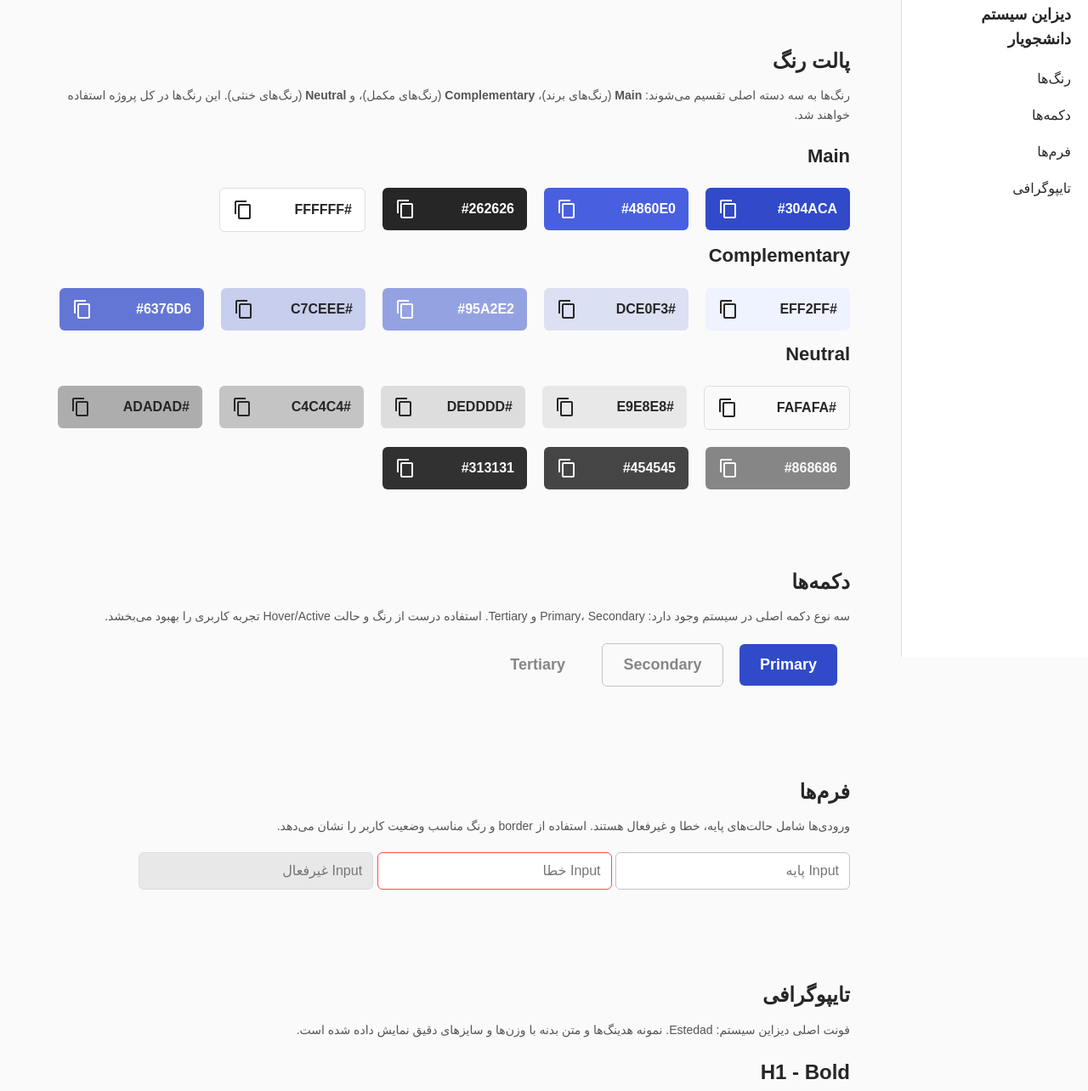
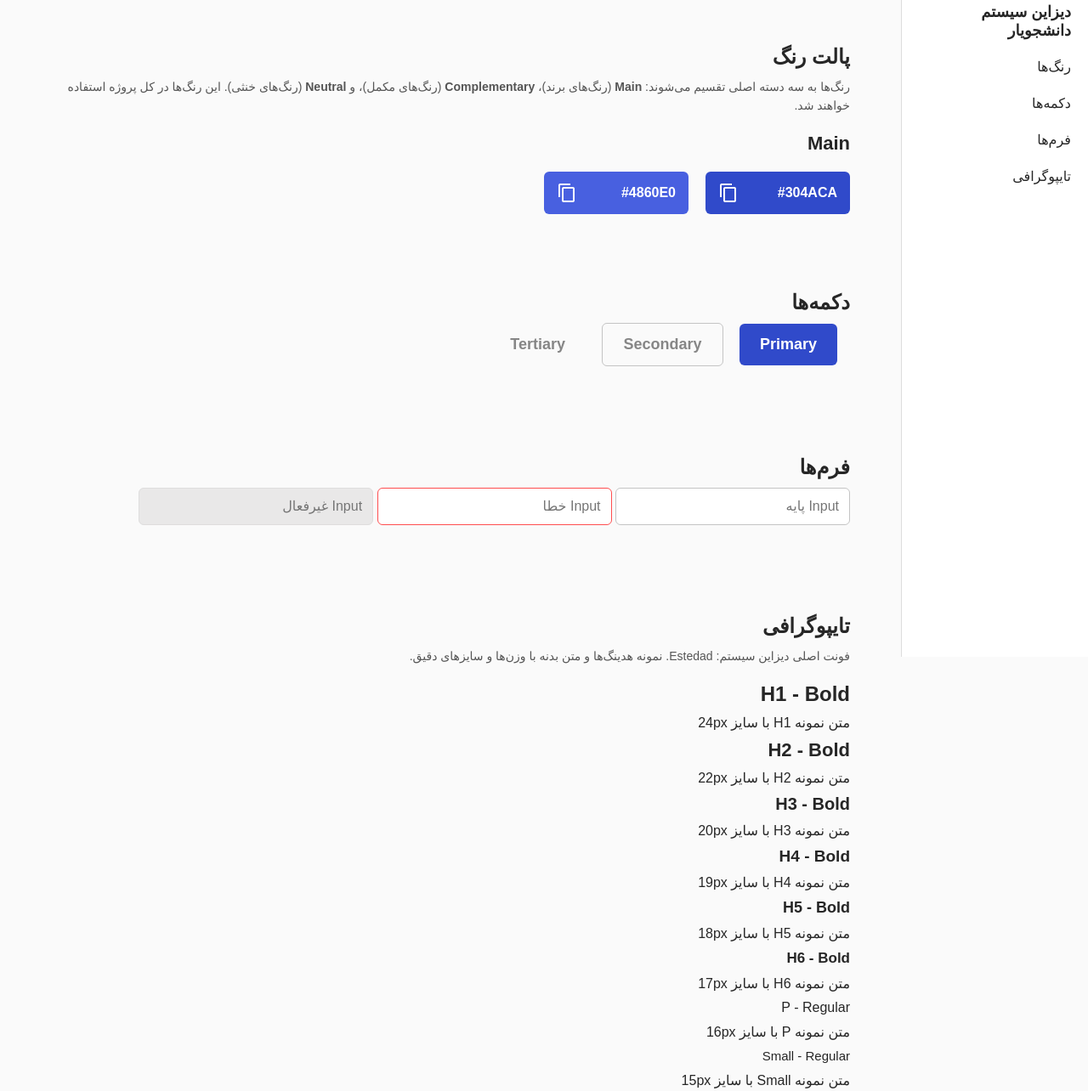
Before and after one commit to iamirthri/design-system, a plain HTML site: page index.html in a window 1280 px wide. Shown: the part 27-1311 px from the top of the page at 85% size. Drawn offline with Linux system fonts and the light colour scheme; a web font is replaced by a local one.

Commit message:
Update index.html

```diff
--- a/index.html
+++ b/index.html
@@ -19,25 +19,40 @@ body {
   background: #FAFAFA;
   color: #262626;
   display: flex;
+  flex-direction: column;
 }
+a { text-decoration: none; color: inherit; cursor: pointer; }
+section { padding: 40px 20px; }
+h1,h2,h3,h4,h5,h6,p,small { margin: 10px 0; }
 
-a { text-decoration: none; color: inherit; cursor: pointer; }
-
-section { padding: 40px 20px; }
-h1,h2,h3,h4,h5,h6,p,small { margin: 10px 0; line-height: 1.6; }
+/* ===========================
+   Header (Hamburger)
+=========================== */
+header {
+  display: none;
+  justify-content: space-between;
+  align-items: center;
+  background: #fff;
+  border-bottom: 1px solid #DDD;
+  padding: 15px 20px;
+}
+header h2 { margin:0; font-size: 18px; }
+.menu-toggle { font-size: 28px; cursor: pointer; }
 
 /* ===========================
    Sidebar
 =========================== */
 .sidebar {
   width: 220px;
-  position: fixed; top: 0; right: 0;
+  position: fixed; top: 0;
+  right: 0;
   height: 100vh;
   background: #fff;
   border-left: 1px solid #DDD;
   padding: 30px 20px;
   box-sizing: border-box;
   overflow-y: auto;
+  transition: transform 0.3s ease;
 }
 .sidebar h2 { font-size: 18px; margin-top: 0; }
 .sidebar a { display: block; padding: 12px 0; font-weight: 500; transition: 0.2s; }
@@ -60,45 +75,28 @@ h6 { font-size: 17px; font-weight:700; }
 p { font-size:16px; font-weight:400; }
 small { font-size:15px; font-weight:400; }
 .extra-small { font-size:14px; font-weight:400; }
-
-.section-description {
-  margin-bottom: 20px;
-  font-size: 14px;
-  color: #555;
-}
+.section-description { margin-bottom: 20px; font-size: 14px; color: #555; line-height: 1.6; }
 
 /* ===========================
    Color palette
 =========================== */
-.color-palette {
-  display: flex; flex-wrap: wrap;
-  gap: 20px;
-  margin-top: 20px;
-}
-
+.color-palette { display: flex; flex-wrap: wrap; gap: 20px; margin-top: 20px; }
 .color-box {
   width: 140px; height: 50px;
   display: flex; align-items: center; justify-content: space-between;
   padding: 0 15px; font-weight: bold;
   border-radius: 6px; color: #fff;
-  position: relative; font-size: 16px;
-  cursor: pointer;
+  position: relative; font-size: 16px; cursor: pointer;
   transition: transform 0.2s;
 }
 .color-box:hover { transform: scale(1.05); }
-
-/* Copy icon & feedback */
-.copy-icon {
-  display: inline-flex;
-  align-items: center;
-  position: relative;
-}
+.copy-icon { display: inline-flex; align-items: center; position: relative; }
 .copy-icon .fade-text {
   font-size: 12px;
   font-family: 'Estedad', sans-serif;
   color: #fff;
   position: absolute;
-  right: -60px; /* فاصله از آیکن */
+  right: -50px;
   top: 50%;
   transform: translateY(-50%);
   opacity: 0;
@@ -134,12 +132,8 @@ small { font-size:15px; font-weight:400; }
    Input fields
 =========================== */
 .input-field {
-  padding: 12px;
-  border-radius: 6px;
-  border: 1px solid #C4C4C4;
-  margin-bottom: 15px;
-  width: 250px;
-  transition: 0.2s; font-size:16px;
+  padding: 12px; border-radius: 6px; border: 1px solid #C4C4C4;
+  margin-bottom: 15px; width: 250px; transition: 0.2s; font-size:16px;
 }
 .input-field:focus { border-color: #304ACA; outline: none; }
 .input-field.error { border-color: #FF4D4F; }
@@ -166,12 +160,32 @@ small { font-size:15px; font-weight:400; }
 .neutral-454545 { background: #454545; color: #FAFAFA; }
 .neutral-313131 { background: #313131; color: #FAFAFA; }
 
+/* ===========================
+   Responsive
+=========================== */
+@media screen and (max-width: 768px) {
+  header { display: flex; }
+  .sidebar {
+    transform: translateX(100%);
+    width: 200px;
+    top: 0;
+    height: 100%;
+    z-index: 999;
+  }
+  .sidebar.open { transform: translateX(0); }
+  .main { margin-right: 0; padding: 20px; }
+}
 </style>
 </head>
 <body>
 
+<header>
+  <h2>دیزاین سیستم دانشجویار</h2>
+  <span class="material-icons menu-toggle" onclick="toggleMenu()">menu</span>
+</header>
+
 <!-- Sidebar -->
-<div class="sidebar">
+<div class="sidebar" id="sidebar">
   <h2>دیزاین سیستم دانشجویار</h2>
   <a href="#colors">رنگ‌ها</a>
   <a href="#buttons">دکمه‌ها</a>
@@ -186,9 +200,7 @@ small { font-size:15px; font-weight:400; }
 <section id="colors">
   <h1>پالت رنگ</h1>
   <p class="section-description">
-    رنگ‌ها به سه دسته اصلی تقسیم می‌شوند: <strong>Main</strong> (رنگ‌های برند)،
-    <strong>Complementary</strong> (رنگ‌های مکمل)، و <strong>Neutral</strong> (رنگ‌های خنثی).
-    این رنگ‌ها در کل پروژه استفاده خواهند شد.
+    رنگ‌ها به سه دسته اصلی تقسیم می‌شوند: <strong>Main</strong> (رنگ‌های برند)، <strong>Complementary</strong> (رنگ‌های مکمل)، و <strong>Neutral</strong> (رنگ‌های خنثی). این رنگ‌ها در کل پروژه استفاده خواهند شد.
   </p>
 
   <h2>Main</h2>
@@ -207,113 +219,12 @@ small { font-size:15px; font-weight:400; }
         <span class="fade-text">کپی شد!</span>
       </span>
     </div>
-    <div class="color-box main-262626">
-      #262626
-      <span class="copy-icon" onclick="copyColor(this, '#262626')">
-        <span class="material-icons">content_copy</span>
-        <span class="fade-text">کپی شد!</span>
-      </span>
-    </div>
-    <div class="color-box main-FFFFFF">
-      #FFFFFF
-      <span class="copy-icon" onclick="copyColor(this, '#FFFFFF')">
-        <span class="material-icons">content_copy</span>
-        <span class="fade-text">کپی شد!</span>
-      </span>
-    </div>
-  </div>
-
-  <h2>Complementary</h2>
-  <div class="color-palette">
-    <div class="color-box complementary-EFF2FF">#EFF2FF
-      <span class="copy-icon" onclick="copyColor(this, '#EFF2FF')">
-        <span class="material-icons">content_copy</span>
-        <span class="fade-text">کپی شد!</span>
-      </span>
-    </div>
-    <div class="color-box complementary-DCE0F3">#DCE0F3
-      <span class="copy-icon" onclick="copyColor(this, '#DCE0F3')">
-        <span class="material-icons">content_copy</span>
-        <span class="fade-text">کپی شد!</span>
-      </span>
-    </div>
-    <div class="color-box complementary-95A2E2">#95A2E2
-      <span class="copy-icon" onclick="copyColor(this, '#95A2E2')">
-        <span class="material-icons">content_copy</span>
-        <span class="fade-text">کپی شد!</span>
-      </span>
-    </div>
-    <div class="color-box complementary-C7CEEE">#C7CEEE
-      <span class="copy-icon" onclick="copyColor(this, '#C7CEEE')">
-        <span class="material-icons">content_copy</span>
-        <span class="fade-text">کپی شد!</span>
-      </span>
-    </div>
-    <div class="color-box complementary-6376D6">#6376D6
-      <span class="copy-icon" onclick="copyColor(this, '#6376D6')">
-        <span class="material-icons">content_copy</span>
-        <span class="fade-text">کپی شد!</span>
-      </span>
-    </div>
-  </div>
-
-  <h2>Neutral</h2>
-  <div class="color-palette">
-    <div class="color-box neutral-FAFAFA">#FAFAFA
-      <span class="copy-icon" onclick="copyColor(this, '#FAFAFA')">
-        <span class="material-icons">content_copy</span>
-        <span class="fade-text">کپی شد!</span>
-      </span>
-    </div>
-    <div class="color-box neutral-E9E8E8">#E9E8E8
-      <span class="copy-icon" onclick="copyColor(this, '#E9E8E8')">
-        <span class="material-icons">content_copy</span>
-        <span class="fade-text">کپی شد!</span>
-      </span>
-    </div>
-    <div class="color-box neutral-DEDDDD">#DEDDDD
-      <span class="copy-icon" onclick="copyColor(this, '#DEDDDD')">
-        <span class="material-icons">content_copy</span>
-        <span class="fade-text">کپی شد!</span>
-      </span>
-    </div>
-    <div class="color-box neutral-C4C4C4">#C4C4C4
-      <span class="copy-icon" onclick="copyColor(this, '#C4C4C4')">
-        <span class="material-icons">content_copy</span>
-        <span class="fade-text">کپی شد!</span>
-      </span>
-    </div>
-    <div class="color-box neutral-ADADAD">#ADADAD
-      <span class="copy-icon" onclick="copyColor(this, '#ADADAD')">
-        <span class="material-icons">content_copy</span>
-        <span class="fade-text">کپی شد!</span>
-      </span>
-    </div>
-    <div class="color-box neutral-868686">#868686
-      <span class="copy-icon" onclick="copyColor(this, '#868686')">
-        <span class="material-icons">content_copy</span>
-        <span class="fade-text">کپی شد!</span>
-      </span>
-    </div>
-    <div class="color-box neutral-454545">#454545
-      <span class="copy-icon" onclick="copyColor(this, '#454545')">
-        <span class="material-icons">content_copy</span>
-        <span class="fade-text">کپی شد!</span>
-      </span>
-    </div>
-    <div class="color-box neutral-313131">#313131
-      <span class="copy-icon" onclick="copyColor(this, '#313131')">
-        <span class="material-icons">content_copy</span>
-        <span class="fade-text">کپی شد!</span>
-      </span>
-    </div>
   </div>
 </section>
 
 <!-- Buttons Section -->
 <section id="buttons">
   <h1>دکمه‌ها</h1>
-  <p class="section-description">سه نوع دکمه اصلی در سیستم وجود دارد: Primary، Secondary و Tertiary. استفاده درست از رنگ و حالت Hover/Active تجربه کاربری را بهبود می‌بخشد.</p>
   <button class="btn btn-primary">Primary</button>
   <button class="btn btn-secondary">Secondary</button>
   <button class="btn btn-tertiary">Tertiary</button>
@@ -322,7 +233,6 @@ small { font-size:15px; font-weight:400; }
 <!-- Inputs Section -->
 <section id="inputs">
   <h1>فرم‌ها</h1>
-  <p class="section-description">ورودی‌ها شامل حالت‌های پایه، خطا و غیرفعال هستند. استفاده از border و رنگ مناسب وضعیت کاربر را نشان می‌دهد.</p>
   <input type="text" class="input-field" placeholder="Input پایه">
   <input type="text" class="input-field error" placeholder="Input خطا">
   <input type="text" class="input-field" placeholder="Input غیرفعال" disabled>
@@ -331,39 +241,44 @@ small { font-size:15px; font-weight:400; }
 <!-- Typography Section -->
 <section id="typography">
   <h1>تایپوگرافی</h1>
-  <p class="section-description">فونت اصلی دیزاین سیستم: Estedad. نمونه هدینگ‌ها و متن بدنه با وزن‌ها و سایزهای دقیق نمایش داده شده است.</p>
+  <p class="section-description">فونت اصلی دیزاین سیستم: Estedad. نمونه هدینگ‌ها و متن بدنه با وزن‌ها و سایزهای دقیق.</p>
 
-  <h1 class="heading-sample">H1 - Bold</h1>
+  <div class="typography-samples">
+    <h1>H1 - Bold</h1>
     <p>متن نمونه H1 با سایز 24px</p>
 
-  <h2 class="heading-sample">H2 - Bold</h2>
+    <h2>H2 - Bold</h2>
     <p>متن نمونه H2 با سایز 22px</p>
 
-  <h3 class="heading-sample">H3 - Bold</h3>
+    <h3>H3 - Bold</h3>
     <p>متن نمونه H3 با سایز 20px</p>
 
-  <h4 class="heading-sample">H4 - Bold</h4>
+    <h4>H4 - Bold</h4>
     <p>متن نمونه H4 با سایز 19px</p>
 
-  <h5 class="heading-sample">H5 - Bold</h5>
+    <h5>H5 - Bold</h5>
     <p>متن نمونه H5 با سایز 18px</p>
 
-  <h6 class="heading-sample">H6 - Bold</h6>
+    <h6>H6 - Bold</h6>
     <p>متن نمونه H6 با سایز 17px</p>
 
-  <p class="body-sample">P - Regular</p>
+    <p>P - Regular</p>
     <p>متن نمونه P با سایز 16px</p>
 
-  <small class="small-sample">Small - Regular</small>
+    <small>Small - Regular</small>
     <p>متن نمونه Small با سایز 15px</p>
 
-  <span class="extra-small-sample">Extra small</span>
+    <span class="extra-small">Extra small</span>
     <p>متن نمونه با سایز 14px</p>
+  </div>
 </section>
 
 </div>
 
 <script>
+// ===========================
+// Copy Color Function
+// ===========================
 function copyColor(element, color) {
   const icon = element.querySelector('.material-icons');
   const fadeText = element.querySelector('.fade-text');
@@ -378,6 +293,14 @@ function copyColor(element, color) {
     }, 2000);
   });
 }
+
+// ===========================
+// Hamburger Menu Toggle
+// ===========================
+function toggleMenu() {
+  const sidebar = document.getElementById('sidebar');
+  sidebar.classList.toggle('open');
+}
 </script>
 
 </body>
```
Lines whose indentation alone changed are shown as unchanged.
